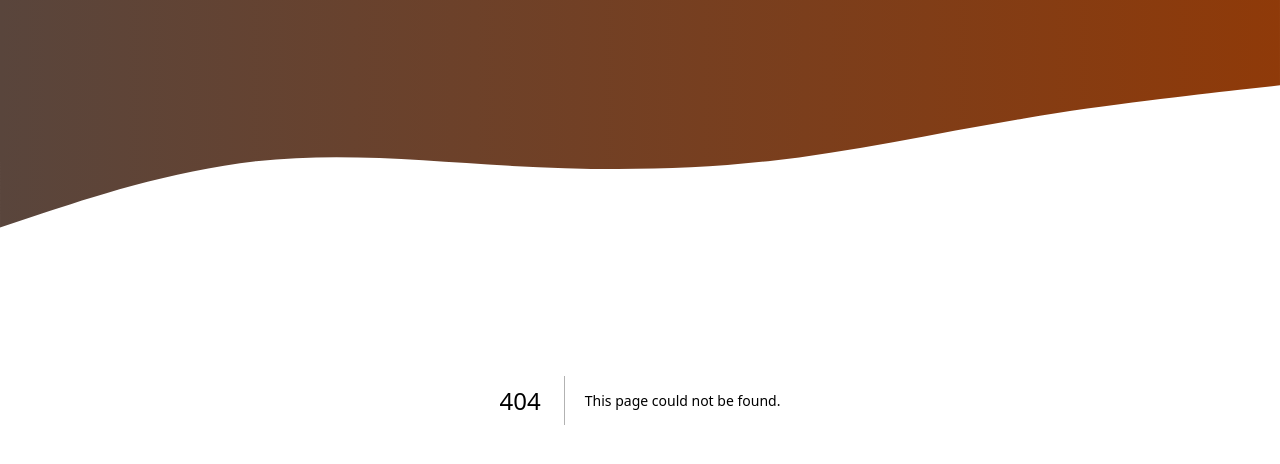
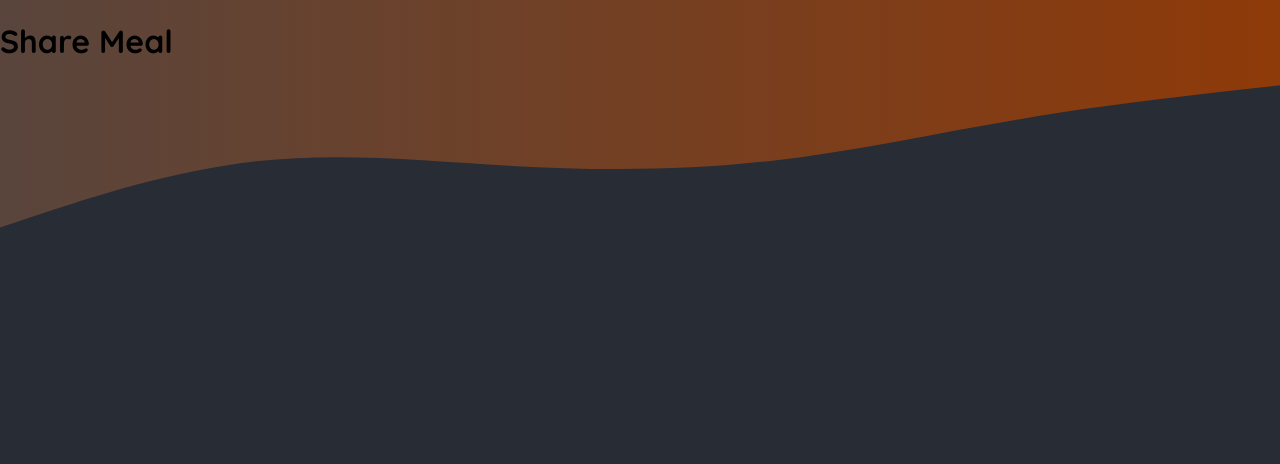
Before and after one commit to jonahunuafe/jonah-foodies, a Next.js app: page /meals/share in a window 1280 px wide. Before the commit this address had no page. Shown: the top 464 px of the page. Built offline with nearby package versions, Linux system fonts and the light colour scheme.

Commit message:
added Meals route with nested Share route

```diff
--- /dev/null
+++ b/app/meals/page.js
@@ -0,0 +1,6 @@
+export default function MealsPage() {
+    return (
+        <h1>Meals Page</h1>
+
+    )
+}
--- /dev/null
+++ b/app/meals/share/page.js
@@ -0,0 +1,5 @@
+export default function ShareMealPage() {
+    return (
+        <h1>Share Meal</h1>
+    )
+}
```
